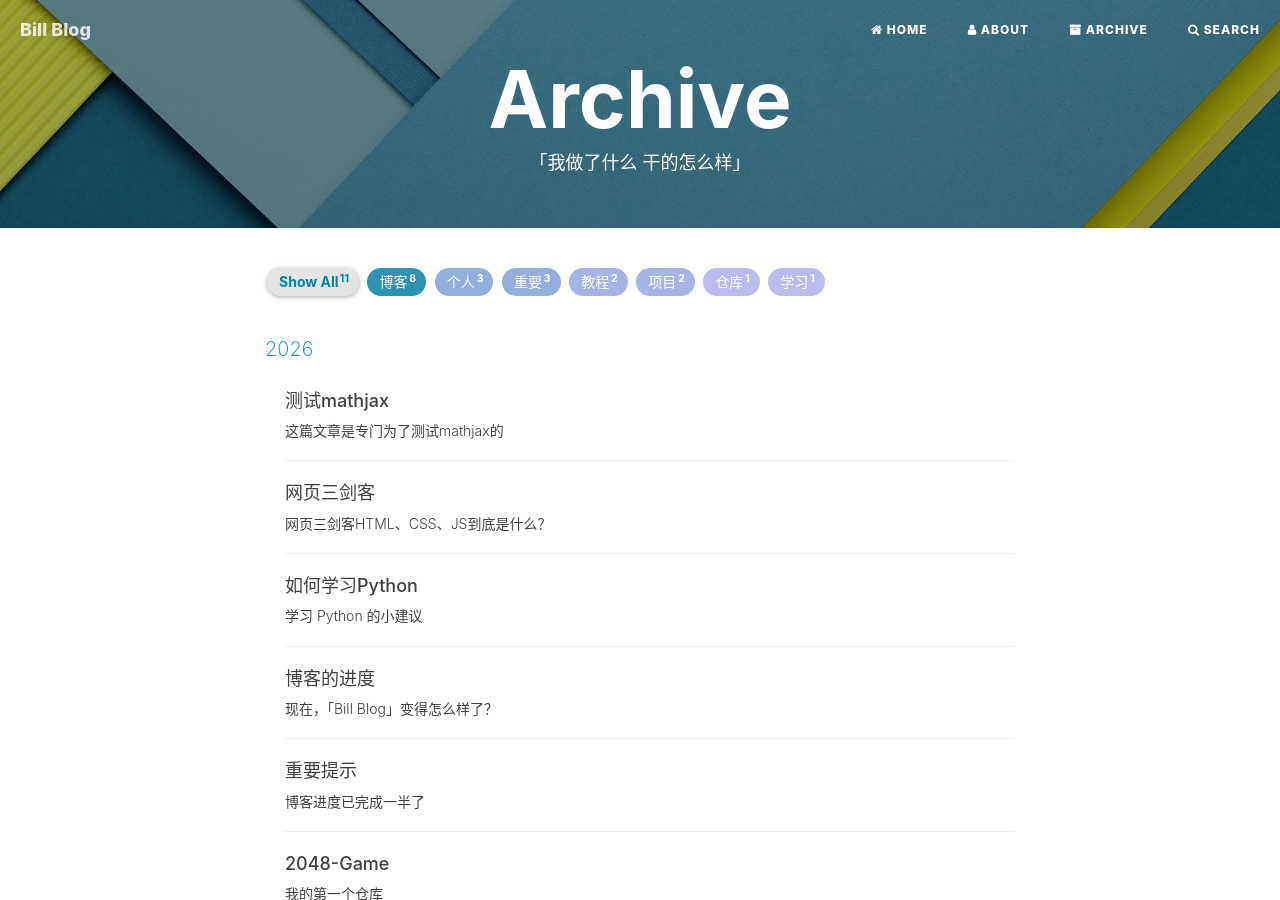
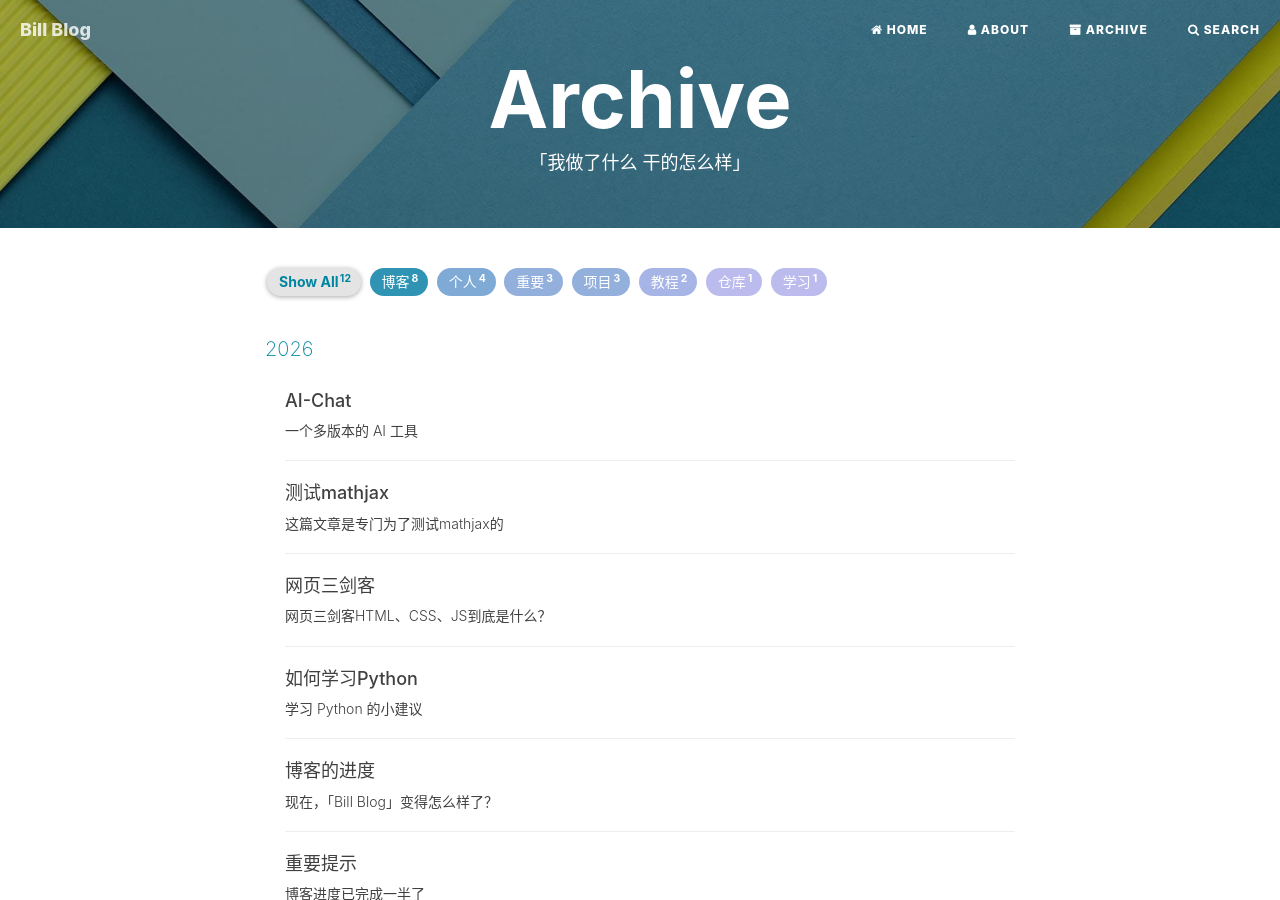
Before and after one commit to bill74186/bill74186.github.io, a Jekyll site: the page built from archive.html, in a window 1280 px wide and 900 px high. Built offline with Jekyll 4.4.1, drawn with Linux system fonts in a browser that asks for light colours; comment, search, counter and statistics services are not loaded; part of the change alters nothing that is shown.

Commit message:
增加：增加一篇文章

````diff
--- a/_config.yml
+++ b/_config.yml
@@ -117,5 +117,5 @@ friends: [
     { title: "TACS", href: "https://github.com/TACS-Studio/"},
     { title: "bill74286", href: "http://github.com/bill74286/"},
     { title: "Github", href: "https://github.com/"},
-    { title: "2048", href: "https://bill74186.github.io/2048-Game/"}
+    { title: "2048", href: "/2048-Game/"}
 ]
--- /dev/null
+++ b/_posts/2026-06-26-AI-Chat.md
@@ -0,0 +1,78 @@
+---
+layout: post
+title: "AI-Chat"
+subtitle: "一个多版本的 AI 工具"
+author: "bill74186"
+header-img: "img/contact-bg.png"
+header-mask: 0.2
+tags:
+  - 项目
+  - 个人
+---
+
+> 某天深夜，我对着某某 AI 说了一句话，然后开始思考：能不能自己也搭一个？
+
+说起来，这个想法其实挺简单的。
+
+作为一个偶尔会和各种大语言模型打交道的人，我一直在想：能不能有一个自己的小工具，可以随时切换不同的模型，不用每次都去不同的网站注册账号、切换页面？再加上平时写代码的时候，总想用最快的速度问几个简单的问题，不需要打开浏览器，不需要登录，不需要忍受漫长的加载......
+
+于是，AI-Chat 就这么诞生了。
+
+## 初衷
+
+最初只是想做一个「能用、够用」的简单聊天页面。后来发现，市面上的模型各有特点——Spark 逻辑清晰，GLM 响应快，Quark 偶尔会有惊喜。既然各有优势，为什么不把它们都集合在一起？于是就有了现在的多模型切换功能。
+
+再后来，我想，既然命令行用得顺手，能不能也搞个终端版本？于是又折腾出了 Python、Node.js、PHP、Java、C、Shell......七种语言的客户端。说起来有点离谱，但确实都是我的日常使用场景。
+
+## 这个项目能做什么
+
+**网页版** 是最完整的体验，支持：
+
+- 🌐 **三模型自由切换**：讯飞 Spark、智谱 GLM、夸克 Quark，想用哪个点一下就行
+- 🌍 **中英繁三语界面**：简体中文、繁体中文、English，自动切换不用重新加载
+- 🌙 **深色模式**：护眼必备，虽然只是个按钮的事，但确实每天都在用
+- 🎭 **自定义人设**：给 AI 设定一个角色，比如「帮我写代码的程序员」或者「用小学生都能听懂的话解释问题」
+- 📝 **Markdown 渲染**：代码高亮、表格、列表，输出格式好看很多
+
+**终端版** 则更适合那些喜欢敲命令的人：
+
+```bash
+python ai.py 今天天气怎么样
+python ai.py 帮我写一个快排算法
+python ai.py 用大白话解释什么是闭包
+```
+
+不用打开浏览器，不用等待网页加载，直接在终端里问完就走。对于经常在终端里工作的人来说，这种体验其实挺舒服的。
+
+**绘画版** 是最近加的新功能，用的是 Pollinations AI。输入一段描述词，就能生成图片。不需要任何 API Key，不需要充值，打开就能用。当然，生成速度取决于网络和服务器心情，但作为一个小工具来说，够用了。
+
+## 技术上的一些选择
+
+说实话，这个项目没有什么特别高深的技术。HTML + CSS + JavaScript，前端三件套。Markdown 渲染用的是 marked.js，图标用的 Font Awesome，都是现成的轮子。
+
+后端对接的是现成的 API，我自己只是做了一层封装和界面。所以代码量其实不大，维护起来也不累。
+
+至于为什么搞了那么多语言的终端版本......主要是自己平时用的环境不太一样。有时候在 Linux 上，有时候在 Windows 虚拟机上，有时候又只想用手机上的 Termux 跑一个 quick query。既然都做了，不如多写几个版本，反正逻辑都是一样的——发请求、收响应、打印出来。
+
+## 一些碎碎念
+
+做这个项目的过程中，我最大的感受是：**很多看起来「不可能」的事情，其实就是多做一步的问题。**
+
+比如多语言界面，一开始觉得挺麻烦的。后来想了个办法，把所有用户可见的文本都放在 HTML 的 `data-*` 属性里，JavaScript 动态读取。这样英文版和中文版的 HTML 结构完全一样，只是文本内容不同。改起来也方便，单独改一个文件就行。
+
+深色模式也是类似的思路，用 CSS 的 class 切换背景色和文字色，JavaScript 只负责维护一个状态。代码加起来可能还不到二十行。
+
+所以你看，技术上真的没什么门槛。关键是愿不愿意动手去做。
+
+## 最后
+
+如果你感兴趣，可以直接访问在线版本试试：
+
+- [AI Chat 网页版](https://bill74186.github.io/AI-Chat/)
+- [AI Draw 绘画版](https://bill74186.github.io/AI-Chat/web/draw.html)
+
+或者在好友链接那里直接点击 `AI-Chat` 访问，效果都一样
+
+代码完全开源，有问题或者建议可以提 Issue。如果觉得有用，给个 Star 就是最大的支持了。
+
+毕竟，能帮到一个人，就值了。
````
